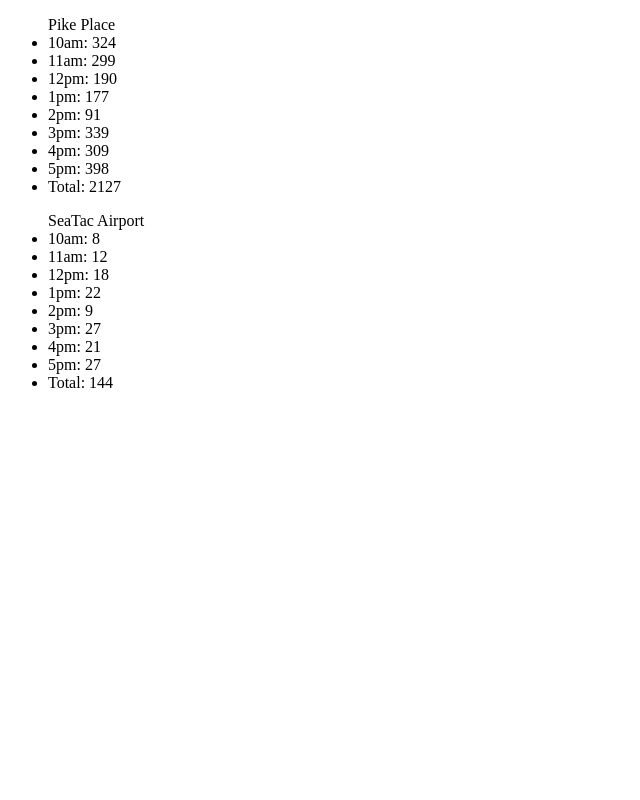
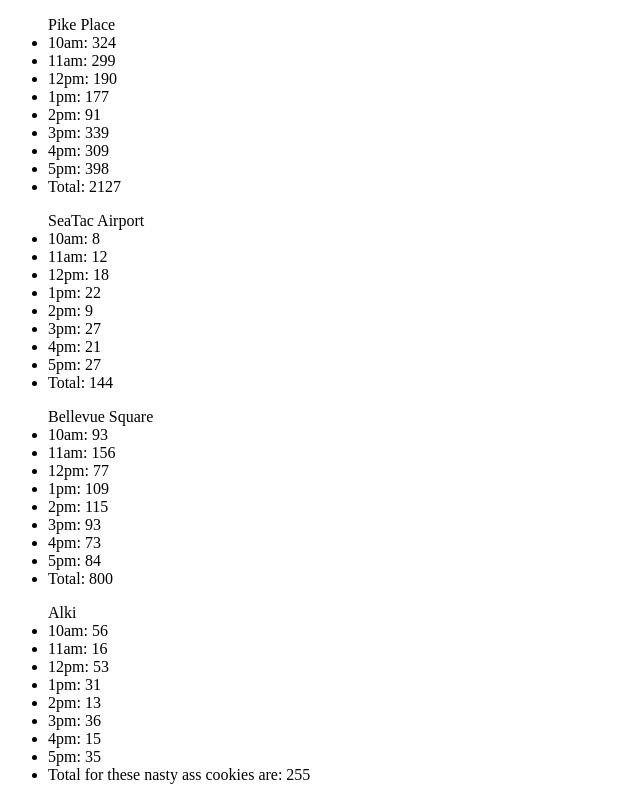
Before and after one commit to sbachtel/cookie_stand, a plain HTML site: page index.html in a window 1280 px wide. Shown: the whole page, without its empty margins (0-640 px from the left). Drawn offline with Linux system fonts and the light colour scheme.

Commit message:
created a list for all the cookie stores

```diff
--- a/app.js
+++ b/app.js
@@ -79,13 +79,13 @@
     },
     getHourlyCookieSales: function(arr, totals, avg, rand, hour){
       for (var i = 0; i < hour.length; i++){
-        var cookies = Math.floor(this.randNumber(this.maxCustomer,this.minCustomer) * avg);
+        var cookies = Math.floor(this.randNumber(this.maxCustomer, this.minCustomer) * avg);
         arr.push(cookies);
         this.totalCookieSales += cookies;
       }
     },
     render: function(){
-      this.getHourlyCookieSales(this.hourlyCookieSales,this.totalCookieSales, this.avgCookieSale, this.randNumber, hours);
+      this.getHourlyCookieSales(this.hourlyCookieSales, this.totalCookieSales, this.avgCookieSale, this.randNumber, hours);
       var ulEl = document.createElement('ul');
       ulEl.appendChild(document.createTextNode(this.name));
       var sectionEl = document.getElementById('southCenterList').appendChild(ulEl);
@@ -107,17 +107,31 @@
       avgCookieSale: 3.3,
       hourlyCookieSales: [],
       totalCookieSales: 0,
-      randNumber: function(maxCustomer, minCustomer){
-        return Math.floor(Math.random() * (maxCustomer - minCustomer) + minCustomer);
+      randNumber: function(max, min){
+        return Math.random() * (max - min) + min;
       },
-      getHourlyCookieSales: function(){
-        for (var i = 0; i < hours.length; i++){
-          var cookies = this.randNumber(this.maxCustomer, this.minCustomer) * this.avgCookieSale;
-          this.hourlyCookieSales.push(cookies);
+      getHourlyCookieSales: function(arr, totals, avg, rand, hour){
+        for (var i = 0; i < hour.length; i++){
+          var cookies = Math.floor(this.randNumber(this.maxCustomer, this.minCustomer) * avg);
+          arr.push(cookies);
           this.totalCookieSales += cookies;
         }
+      },
+      render: function(){
+        this.getHourlyCookieSales(this.hourlyCookieSales, this.totalCookieSales, this.avgCookieSale, this.randNumber, hours);
+        var ulEl = document.createElement('ul');
+        ulEl.appendChild(document.createTextNode(this.name));
+        var sectionEl = document.getElementById("bellevueList").appendChild(ulEl);
+        for (var i = 0; i < hours.length; i++){
+          var liEl = document.createElement('li');
+          liEl.textContent = hours[i] + this.hourlyCookieSales[i];
+          ulEl.appendChild(liEl);
+        }
+        var liEl_two = document.createElement('li');
+        liEl_two.textContent = "Total: " + this.totalCookieSales;
+        ulEl.appendChild(liEl_two);
       }
-    }
+    };
 
       var alki = {
         name: "Alki",
@@ -126,20 +140,34 @@
         avgCookieSale: 2.6,
         hourlyCookieSales: [],
         totalCookieSales: 0,
-        randNumber: function(maxCustomer, minCustomer){
-          return Math.floor(Math.random() * (maxCustomer - minCustomer) + minCustomer);
+        randNumber: function(max, min){
+          return Math.random() * (max -min) +min;
         },
-        getHourlyCookieSales: function(){
-          for (var i = 0; i < hours.length; i++){
-            var cookies = this.randNumber(this.maxCustomer, this.minCustomer) * this.avgCookieSale;
-            this.hourlyCookieSales.push(cookies);
+        getHourlyCookieSales: function(arr, totals, avg, rand, hour){
+          for (var i = 0; i < hour.length; i++){
+            var cookies = Math.floor(this.randNumber(this.maxCustomer, this.minCustomer) * avg);
+            arr.push(cookies);
             this.totalCookieSales += cookies;
           }
+        },
+        render: function(){
+          this.getHourlyCookieSales(this.hourlyCookieSales, this.totalCookieSales, this.avgCookieSale, this.randNumber, hours);
+          var ulEl = document.createElement('ul');
+          ulEl.appendChild(document.createTextNode(this.name));
+          var sectionEl = document.getElementById("alkiList").appendChild(ulEl);
+          for (var i = 0; i < hours.length; i++){
+            var liEl = document.createElement('li');
+            liEl.textContent = hours[i] + this.hourlyCookieSales[i];
+            ulEl.appendChild(liEl);
+          }
+          var liEl_two = document.createElement('li');
+          liEl_two.textContent = "Total for these nasty ass cookies are: " + this.totalCookieSales;
+          ulEl.appendChild(liEl_two);
         }
-      }
+      };
 //pikePlace.render();
 var stores = [
-  pikePlace, seaTac,
+  pikePlace, seaTac, bellevue, alki,
 ];
 for (var k = 0; k < stores.length; k++) {
   stores[k].render();
--- a/index.html
+++ b/index.html
@@ -7,6 +7,8 @@
     <section id="pikeList"></section>
     <section id="seaTacList"></section>
     <section id="southCenterList"></section>
+    <section id="bellevueList"></section>
+    <section id="alkiList"></section>
     <script src="app.js"></script>
   </body>
 </html>
```
